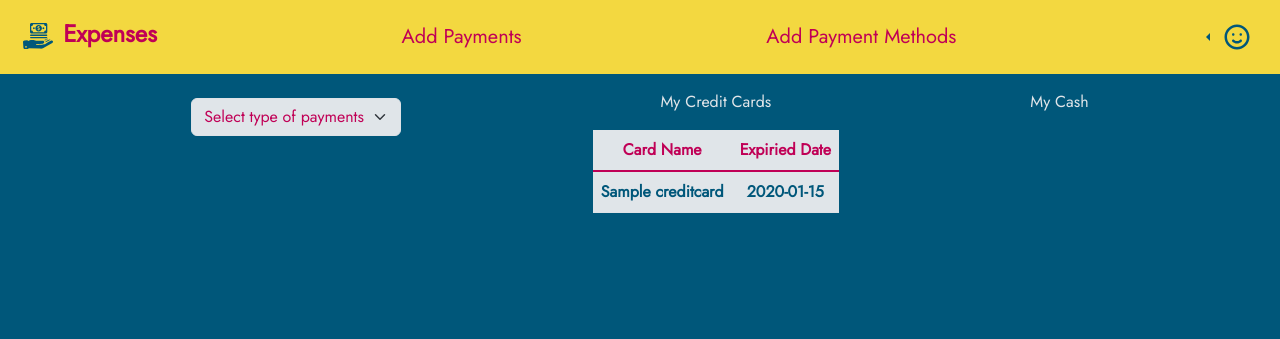
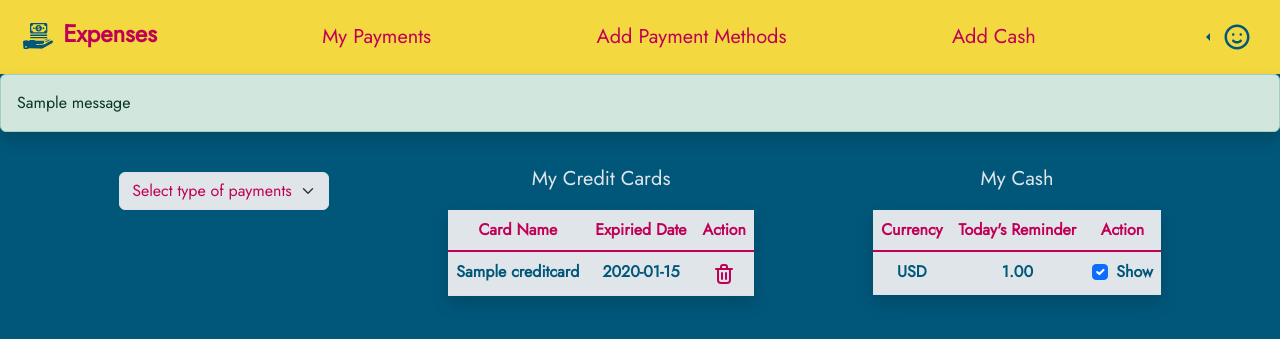
Before and after one commit to basnaly/expenses, a Django app: page /add_payment_method in a window 1280 px wide. Shown: the top 339 px of the page. Run offline with Django 4.2, Linux system fonts and the light colour scheme; a user stored in the database is signed in; tables that the repository leaves empty hold one stand-in row (values such as "Sample post"); one stand-in notice (Sample message) is shown.

Commit message:
Add create_cash, delete_credit_card functions, modal for delete_credit_card, add messages

```diff
--- a/expenses/models.py
+++ b/expenses/models.py
@@ -19,8 +19,8 @@ class CreditCard(models.Model):
 
 
 class Cash(models.Model):
-    currency: models.CharField(max_length=12)
-    reminder: models.FloatField()
+    currency = models.CharField(max_length=16)
+    reminder = models.FloatField()
     owner = models.ForeignKey(User, on_delete=models.CASCADE, related_name="currencies")
 
     def __str__(self):
--- a/expenses/static/add_payment_method.js
+++ b/expenses/static/add_payment_method.js
@@ -15,3 +15,22 @@ function displayTypeOfPayment() {
         document.getElementById('credit_card_form').classList.add('d-none');
     }
 }
+
+function deleteCreditCard(credit_card_id) {
+    fetch(`delete_credit_card/${credit_card_id}`, {
+        method: "DELETE"
+    })
+    .then(response => response.json())
+    .then(data => {
+        const messageElement = document.createElement('div');
+        messageElement.className = '';
+        messageElement.id = 'message';
+        document.querySelector('#display-items').prepend(messageElement);
+        document.querySelector('#message').innerHTML = data.message;
+
+        setTimeout(() => {
+            document.querySelector('#message').innerHTML = '';
+            window.location.replace(window.location.href);
+        }, 10000)
+    })
+}
--- a/expenses/static/styles.css
+++ b/expenses/static/styles.css
@@ -83,3 +83,8 @@ input {
 .table tbody {
     --bs-table-color: var(--dark-blue);
 }
+
+.delete-button {
+    --bs-btn-bg: transparent;
+    --bs-btn-padding-y: 0rem;
+}
--- a/expenses/templates/expenses/add_payment_method.html
+++ b/expenses/templates/expenses/add_payment_method.html
@@ -18,7 +18,7 @@
                 </select>
             </div>
 
-            <form action="{% url 'add_credit_card' %}" method="post" id="credit_card_form" class="d-flex flex-column align-items-center d-none">
+            <form action="{% url 'create_credit_card' %}" method="post" id="credit_card_form" class="d-flex flex-column align-items-center d-none">
                 {% csrf_token %}
                 <div>
                     {{ credit_card_form }}
@@ -27,7 +27,7 @@
                 <button class="btn mt-4" type="submit">Submit</button>
             </form>
 
-            <form action="#" method="post" id="cash_form" class="d-flex flex-column align-items-center d-none">
+            <form action="{% url 'create_cash' %}" method="post" id="cash_form" class="d-flex flex-column align-items-center d-none">
                 {% csrf_token %}
                 <div>
                     {{ cash_form }}
@@ -38,13 +38,14 @@
         </div>
 
         <div class="">
-            <div class="text-center my-3">My Credit Cards</div>
+            <div class="text-center my-3 fs-5">My Credit Cards</div>
             {% if credit_cards %}
-                <table class="table text-center">
+                <table class="table text-center shadow">
                     <thead>
                         <tr class="fw-bold">
                             <th scope="col">Card Name</th>
                             <th scope="col">Expiried Date</th>
+                            <th scope="col">Action</th>
                         </tr>
                     </thead>
                     <tbody class="table-group-divider">
@@ -52,7 +53,46 @@
                             <tr class="fw-bold">
                                 <td class="text-nowrap">{{ credit_card.card_name }}</td>
                                 <td class="text-nowrap">{{ credit_card.expiried_date|date:"Y-m-d" }}</td>
+                                <td>
+                                    <button type="button" id="delete-button" class="btn btn-sm delete-button"
+                                        data-bs-toggle="modal" data-bs-target="#deleteModal-{{ credit_card.id }}">
+
+                                        <svg viewBox="0 0 24 24" fill="none" width="24" height="24" xmlns="http://www.w3.org/2000/svg">
+                                            <g id="SVGRepo_bgCarrier" stroke-width="0"></g><g id="SVGRepo_tracerCarrier" stroke-linecap="round" stroke-linejoin="round"></g>
+                                            <g id="SVGRepo_iconCarrier">
+                                                <path d="M10 11V17" stroke="#C00056" stroke-width="2" stroke-linecap="round" stroke-linejoin="round"></path>
+                                                <path d="M14 11V17" stroke="#C00056" stroke-width="2" stroke-linecap="round" stroke-linejoin="round"></path>
+                                                <path d="M4 7H20" stroke="#C00056" stroke-width="2" stroke-linecap="round" stroke-linejoin="round"></path>
+                                                <path d="M6 7H12H18V18C18 19.6569 16.6569 21 15 21H9C7.34315 21 6 19.6569 6 18V7Z" stroke="#C00056" stroke-width="2" stroke-linecap="round" stroke-linejoin="round"></path>
+                                                <path d="M9 5C9 3.89543 9.89543 3 11 3H13C14.1046 3 15 3.89543 15 5V7H9V5Z" stroke="#C00056" stroke-width="2" stroke-linecap="round" stroke-linejoin="round"></path>
+                                            </g>
+                                        </svg>
+
+                                    </button>
+                                </td>
                             </tr>
+
+                            <div class="modal fade" id="deleteModal-{{ credit_card.id }}" tabindex="-1" aria-labelledby="exampleModalLabel" aria-hidden="true">
+                                <div class="modal-dialog">
+                                    <div class="modal-content">
+                                        <div class="modal-header">
+                                            <h1 class="modal-title fs-5" id="exampleModalLabel">Delete Credit Card</h1>
+                                            <button type="button" class="btn-close" data-bs-dismiss="modal" aria-label="Close"></button>
+                                        </div>
+                                        <div class="modal-body">
+                                            <div>Are you shure you want to delete your
+                                                <span class="fs-5 ms-1">{{ credit_card.card_name }}</span> credit card?
+                                            </div>
+                                        </div>
+                                        <div class="modal-footer">
+                                            <button type="button" class="btn btn-outline-success" data-bs-dismiss="modal">Close</button>
+                                            <button type="button" class="btn btn-outline-danger" data-bs-dismiss="modal" onClick="deleteCreditCard('{{ credit_card.id }}'); return false;" id="delete-credit-card">
+                                                Delete
+                                            </button>
+                                        </div>
+                                    </div>
+                                </div>
+                            </div>
                         {% endfor %}
                     </tbody>
                 </table>
@@ -60,7 +100,34 @@
         </div>
 
         <div>
-            <div class="text-center my-3">My Cash</div>
+            <div class="text-center my-3 fs-5">My Cash</div>
+            {% if cash_items %}
+                <table class="table text-center shadow">
+                    <thead>
+                        <tr class="fw-bold">
+                            <th scope="col">Currency</th>
+                            <th scope="col">Today's Reminder</th>
+                            <th scope="col">Action</th>
+                        </tr>
+                    </thead>
+                    <tbody class="table-group-divider">
+                        {% for cash_item in cash_items %}
+                            <tr class="fw-bold">
+                                <td class="text-nowrap">{{ cash_item.currency }}</td>
+                                <td class="text-nowrap">{{ cash_item.reminder|floatformat:2 }}</td>
+                                <td>
+                                    <div class="form-check">
+                                        <input class="form-check-input" type="checkbox" value="" id="flexCheckChecked" checked>
+                                        <label class="form-check-label" for="flexCheckChecked">
+                                          Show
+                                        </label>
+                                      </div>
+                                </td>
+                            </tr>
+                        {% endfor %}
+                    </tbody>
+                </table>
+            {% endif %}
         </div>
     </div>
 
--- a/expenses/templates/expenses/layout.html
+++ b/expenses/templates/expenses/layout.html
@@ -45,10 +45,13 @@
                         {% if user.is_authenticated %}
 
                             <li class="nav-item">
-                                <a class="nav-link" href="#">Add Payments</a>
+                                <a class="nav-link" href="#">My Payments</a>
                             </li>
                             <li class="nav-item">
                                 <a class="nav-link" href="{% url 'add_payment_method' %}">Add Payment Methods</a>
+                            </li>
+                            <li class="nav-item">
+                                <a class="nav-link" href="#">Add Cash</a>
                             </li>
 
                             <div class="dropdown dropstart">
@@ -98,8 +101,24 @@
                     </ul>
 
                 </div>
-              </nav>
+            </nav>
 
+            <div class="d-flex flex-column" id="display-items">
+                {% if messages %}
+
+                    {% block script %}
+                        <script src="{% static '/messages.js' %}"></script>
+                    {% endblock %}
+
+                    <div id="message">
+                        {% for message in messages %}
+                            <div class="alert shadow {% if message.tags %}alert-{{ message.tags }}{% endif %}" role="alert">
+                                {{ message }}
+                            </div>
+                        {% endfor %}
+                    </div>
+                {% endif %}
+            </div>
 
             {% block body %}
             {% endblock %}
--- a/expenses/urls.py
+++ b/expenses/urls.py
@@ -10,5 +10,9 @@ urlpatterns = [
     path("logout", views.logout_view, name="logout"),
 
     path("add_payment_method", views.add_payment_method, name="add_payment_method"),
-    path("add_credit_card", views.add_credit_card, name="add_credit_card"),
+    path("create_credit_card", views.create_credit_card, name="create_credit_card"),
+    path("create_cash", views.create_cash, name="create_cash"),
+
+    path("delete_credit_card/<str:name>", views.delete_credit_card, name="delete_credit_card"),
+
 ]
--- a/expenses/views.py
+++ b/expenses/views.py
@@ -1,5 +1,5 @@
 from django.shortcuts import render
-from .models import User, CreditCard
+from .models import User, CreditCard, Cash
 from django.contrib.auth import authenticate, login, logout
 from expenses.forms import RegisterForm, LoginForm, CreditCardForm, CashForm
 from django.http import HttpResponseRedirect, JsonResponse
@@ -105,16 +105,18 @@ def logout_view(request):
 def add_payment_method(request):
     user = User.objects.get(id=request.user.id)
     user_credit_cards = CreditCard.objects.filter(owner=user)
+    user_cash_items = Cash.objects.filter(owner=user)
     if request.method == "GET":
         return render(request, "expenses/add_payment_method.html", {
             "credit_card_form": CreditCardForm,
             "cash_form": CashForm,
-            "credit_cards": user_credit_cards
+            "credit_cards": user_credit_cards,
+            "cash_items": user_cash_items
         })
 
 
 @login_required
-def add_credit_card(request):
+def create_credit_card(request):
     user = User.objects.get(id=request.user.id)
     user_credit_cards = CreditCard.objects.filter(owner=user)
     if request.method == "POST":
@@ -137,3 +139,51 @@ def add_credit_card(request):
         else:
             messages.error(request, "The form is not valid!")
             return HttpResponseRedirect(reverse("add_payment_method"))
+
+
+@login_required
+def create_cash(request):
+    user = User.objects.get(id=request.user.id)
+    user_cash_items = Cash.objects.filter(owner=user)
+    if request.method == "POST":
+        cash_form = CashForm(request.POST)
+        if cash_form.is_valid():
+            currency = cash_form.cleaned_data.get("currency")
+            reminder = cash_form.cleaned_data.get("reminder")
+            try:
+                new_cash = Cash.objects.create(
+                    currency = currency,
+                    reminder = reminder,
+                    owner = user
+                )
+                new_cash.save()
+            except IntegrityError:
+                messages.error(request, "Something went wrong. Try again later")
+                return HttpResponseRedirect(reverse("add_payment_method"))
+            messages.success(request, f"Your { currency } cash was succefully created!")
+            return HttpResponseRedirect(reverse("add_payment_method"))
+        else:
+            messages.error(request, "The form is not valid!")
+            return HttpResponseRedirect(reverse("add_payment_method"))
+
+
+@login_required
+def delete_credit_card(request, name):
+    user = User(id=request.user.id)
+    try:
+        credit_card = CreditCard.objects.filter(owner=user, id=name)
+    except CreditCard.DoesNotExist:
+        return JsonResponse({
+            "message": "It is not your credit card!"
+        })
+
+    if request.method == "DELETE":
+        try:
+            credit_card.delete()
+        except IntegrityError:
+            return JsonResponse({
+                "message": "Something went wrong. Try again later."
+            })
+    return JsonResponse({
+        "message": f"Your { credit_card } credit card was succesfully deleted!"
+    })
```
Also changed, not shown: expenses/migrations/0003_cash_currency_cash_reminder.py (added).
